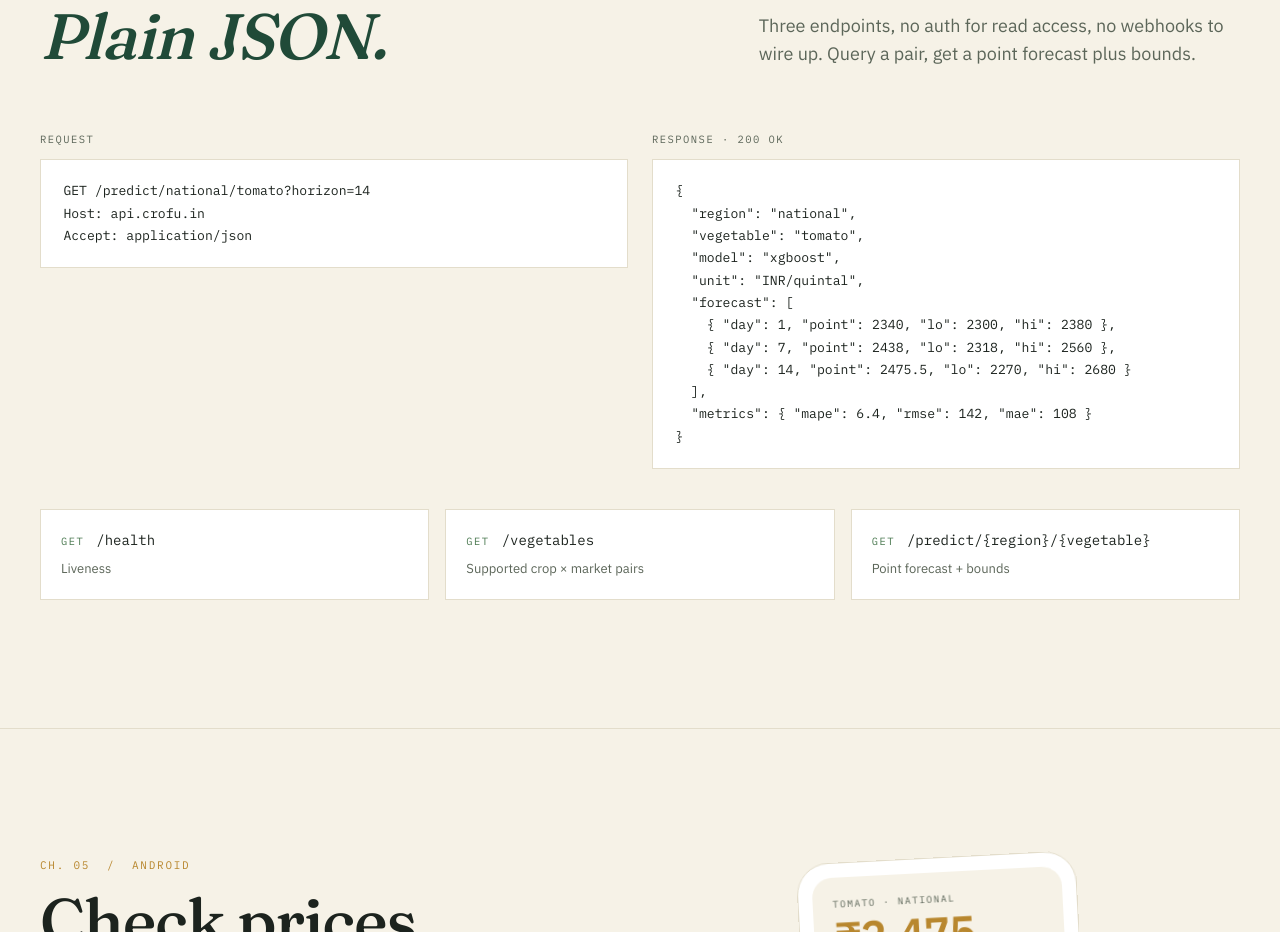
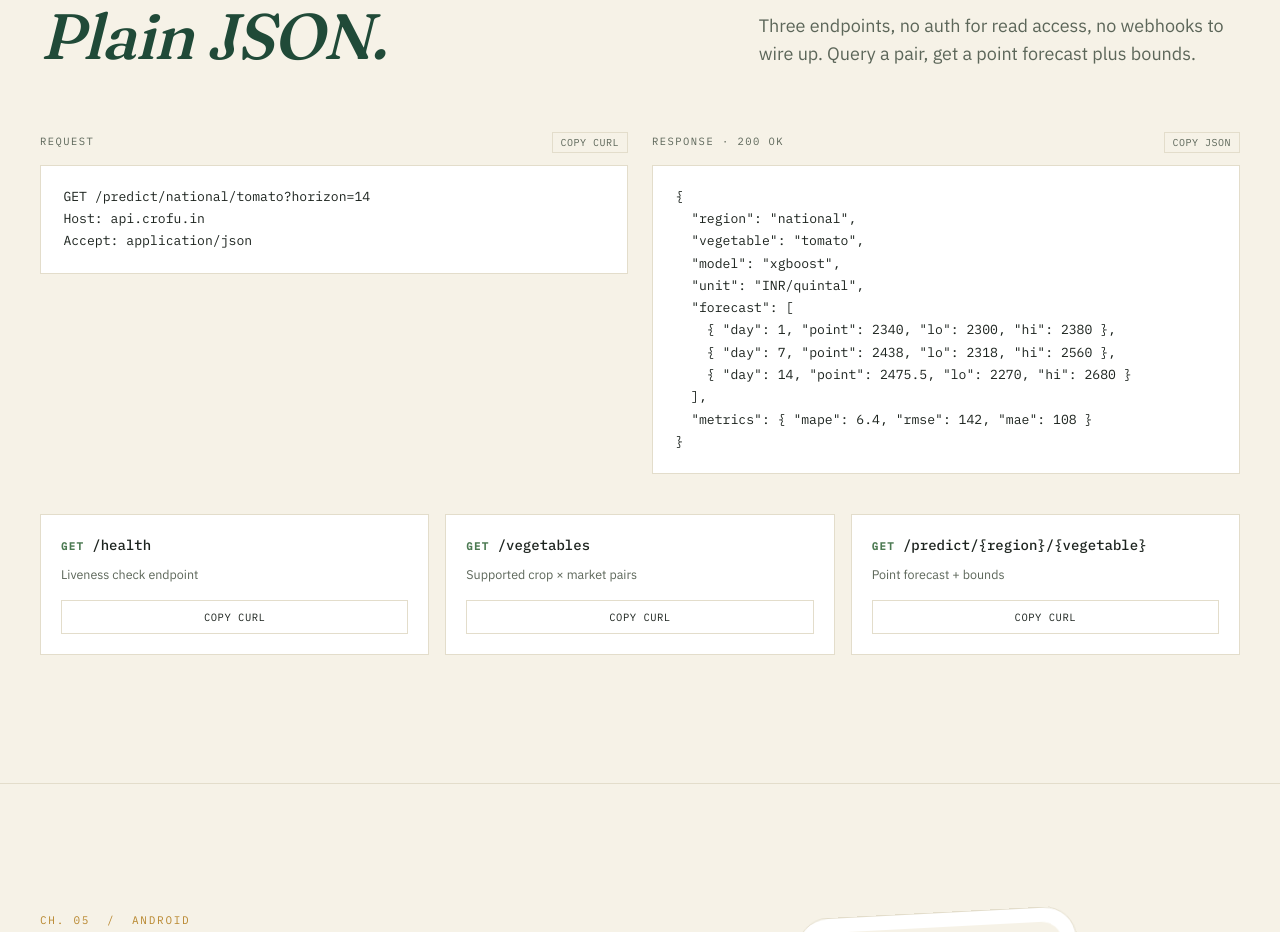
Before and after one commit to JuliusDude/crofu-web, a React (Vite) app in the folder Landing Page/: page / in a window 1280 px wide. Shown: the part 4205-5137 px from the top of the page. Built offline with nearby package versions, Linux system fonts and the light colour scheme; no server answers; the database is empty; the HTML template or start-up script is replaced by a standard one.

Commit message:
feat(export-api): implement CSV data export, printable PDF report, JSON API payload, and interactive DevAPI copy tools

```diff
--- a/Landing Page/src/pages/Crofu.jsx
+++ b/Landing Page/src/pages/Crofu.jsx
@@ -1038,6 +1038,16 @@ function Accuracy() {
 
 /* ---------- DevAPI ---------- */
 function DevAPI() {
+    const [copiedEndpoint, setCopiedEndpoint] = useState(null);
+
+    const handleCopyCurl = (curlCommand, id) => {
+        if (navigator.clipboard) {
+            navigator.clipboard.writeText(curlCommand);
+        }
+        setCopiedEndpoint(id);
+        setTimeout(() => setCopiedEndpoint(null), 2500);
+    };
+
     return (
         <section
             id="api"
@@ -1084,13 +1094,20 @@ function DevAPI() {
                     <Reveal>
                         <div>
                             <div
-                                className="font-mono text-[10.5px] tabular tracking-[0.14em] uppercase mb-3"
+                                className="font-mono text-[10.5px] tabular tracking-[0.14em] uppercase mb-3 flex items-center justify-between"
                                 style={{ color: "var(--ink-2)" }}
                             >
-                                Request
+                                <span>Request</span>
+                                <button
+                                    onClick={() => handleCopyCurl('curl -X GET "https://api.crofu.in/predict/national/tomato?horizon=14" -H "Accept: application/json"', 'req')}
+                                    className="text-[10px] px-2 py-0.5 border uppercase font-mono tracking-wider hover:border-[var(--ink)] transition-colors"
+                                    style={{ borderColor: "var(--border)", color: copiedEndpoint === 'req' ? "var(--positive)" : "var(--ink-2)" }}
+                                >
+                                    {copiedEndpoint === 'req' ? '✓ Copied cURL' : 'Copy cURL'}
+                                </button>
                             </div>
                             <pre
-                                className="code-block"
+                                className="code-block relative group"
                                 data-testid="api-request"
                             >
 {`GET /predict/national/tomato?horizon=14
@@ -1102,10 +1119,17 @@ Accept: application/json`}
                     <Reveal delay={0.1}>
                         <div>
                             <div
-                                className="font-mono text-[10.5px] tabular tracking-[0.14em] uppercase mb-3"
+                                className="font-mono text-[10.5px] tabular tracking-[0.14em] uppercase mb-3 flex items-center justify-between"
                                 style={{ color: "var(--ink-2)" }}
                             >
-                                Response · 200 OK
+                                <span>Response · 200 OK</span>
+                                <button
+                                    onClick={() => handleCopyCurl(`{\n  "region": "national",\n  "vegetable": "tomato",\n  "model": "xgboost",\n  "unit": "INR/quintal"\n}`, 'res')}
+                                    className="text-[10px] px-2 py-0.5 border uppercase font-mono tracking-wider hover:border-[var(--ink)] transition-colors"
+                                    style={{ borderColor: "var(--border)", color: copiedEndpoint === 'res' ? "var(--positive)" : "var(--ink-2)" }}
+                                >
+                                    {copiedEndpoint === 'res' ? '✓ Copied JSON' : 'Copy JSON'}
+                                </button>
                             </div>
                             <pre
                                 className="code-block"
@@ -1131,43 +1155,58 @@ Accept: application/json`}
                 <Reveal delay={0.2}>
                     <div className="mt-10 grid md:grid-cols-3 gap-4 font-mono text-sm tabular">
                         {[
-                            { m: "GET", p: "/health", d: "Liveness" },
+                            { id: "e1", m: "GET", p: "/health", d: "Liveness check endpoint", url: "https://api.crofu.in/health" },
                             {
+                                id: "e2",
                                 m: "GET",
                                 p: "/vegetables",
                                 d: "Supported crop × market pairs",
+                                url: "https://api.crofu.in/vegetables"
                             },
                             {
+                                id: "e3",
                                 m: "GET",
                                 p: "/predict/{region}/{vegetable}",
                                 d: "Point forecast + bounds",
+                                url: "https://api.crofu.in/predict/national/tomato?horizon=14"
                             },
-                        ].map((e, i) => (
+                        ].map((e) => (
                             <div
-                                key={i}
-                                className="p-5 border flex flex-col gap-2"
+                                key={e.id}
+                                className="p-5 border flex flex-col justify-between gap-4 group"
                                 style={{
                                     borderColor: "var(--border)",
                                     background: "var(--surface)",
                                 }}
                             >
-                                <div className="flex items-baseline gap-3">
+                                <div className="space-y-2">
+                                    <div className="flex items-baseline justify-between gap-2">
+                                        <div className="flex items-baseline gap-2">
+                                            <span
+                                                className="text-[10.5px] tracking-[0.14em] uppercase font-bold"
+                                                style={{ color: "var(--positive)" }}
+                                            >
+                                                {e.m}
+                                            </span>
+                                            <span style={{ color: "var(--ink)", fontWeight: 500 }}>
+                                                {e.p}
+                                            </span>
+                                        </div>
+                                    </div>
                                     <span
-                                        className="text-[10.5px] tracking-[0.14em] uppercase"
-                                        style={{ color: "var(--positive)" }}
+                                        className="text-[12.5px] font-sans block"
+                                        style={{ color: "var(--ink-2)" }}
                                     >
-                                        {e.m}
-                                    </span>
-                                    <span style={{ color: "var(--ink)" }}>
-                                        {e.p}
+                                        {e.d}
                                     </span>
                                 </div>
-                                <span
-                                    className="text-[13px] font-sans"
-                                    style={{ color: "var(--ink-2)" }}
-                                >
-                                    {e.d}
-                                </span>
+                                <button
+                                    onClick={() => handleCopyCurl(`curl -X GET "${e.url}" -H "Accept: application/json"`, e.id)}
+                                    className="w-full text-[10.5px] py-1.5 border uppercase font-mono tracking-wider hover:bg-[var(--bg)] transition-colors text-center"
+                                    style={{ borderColor: "var(--border)", color: copiedEndpoint === e.id ? "var(--positive)" : "var(--ink)" }}
+                                >
+                                    {copiedEndpoint === e.id ? "✓ Copied cURL" : "Copy cURL"}
+                                </button>
                             </div>
                         ))}
                     </div>
--- a/Landing Page/src/pages/Dashboard.jsx
+++ b/Landing Page/src/pages/Dashboard.jsx
@@ -399,6 +399,89 @@ export default function Dashboard({ onNavigate }) {
         return res >= 1000 ? res.toLocaleString("en-IN", { maximumFractionDigits: 1 }) : res.toFixed(1);
     };
 
+    // Helper: Export CSV Dataset
+    const handleExportCSV = () => {
+        try {
+            const headers = ["Date", "Type", "Commodity", "Region", "Price_INR", "Lower_Bound", "Upper_Bound", "Arrival_Tonnes"];
+            const rows = [];
+
+            seriesData.history.forEach((h) => {
+                rows.push([h.date, "Observed", commodity, region, Math.round(h.actual * unitMultiplier), "", "", h.arrival]);
+            });
+
+            activeForecast.forEach((f) => {
+                rows.push([f.date, "Forecast", commodity, region, Math.round(f.predicted * unitMultiplier), Math.round(f.lower * unitMultiplier), Math.round(f.upper * unitMultiplier), f.arrival]);
+            });
+
+            const csvContent = "data:text/csv;charset=utf-8," + [headers.join(","), ...rows.map((e) => e.join(","))].join("\n");
+            const encodedUri = encodeURI(csvContent);
+            const link = document.createElement("a");
+            link.setAttribute("href", encodedUri);
+            link.setAttribute("download", `crofu_${commodity}_${region}_forecast_data.csv`);
+            document.body.appendChild(link);
+            link.click();
+            document.body.removeChild(link);
+
+            triggerToast(`Exported crofu_${commodity}_${region}_forecast_data.csv successfully!`);
+        } catch (err) {
+            triggerToast("Failed to generate CSV export.");
+        }
+    };
+
+    // Helper: Printable PDF Analytics Report
+    const handleGeneratePDF = () => {
+        triggerToast("Generating Printable PDF Analytics Report...");
+        setTimeout(() => {
+            window.print();
+        }, 400);
+    };
+
+    // Helper: Export JSON API Payload
+    const handleExportJSON = () => {
+        try {
+            const payload = {
+                region,
+                commodity,
+                model: config.championModel,
+                unit: priceUnit === "kg" ? "INR/kg" : "INR/quintal",
+                timestamp: new Date().toISOString(),
+                current_observed_price: Math.round(seriesData.currentObserved * unitMultiplier),
+                forecast: activeForecast.map((f) => ({
+                    day: f.day,
+                    date: f.date,
+                    point: Math.round(f.predicted * unitMultiplier),
+                    lower_bound: Math.round(f.lower * unitMultiplier),
+                    upper_bound: Math.round(f.upper * unitMultiplier),
+                    arrival_tonnes: f.arrival,
+                })),
+                metrics: {
+                    mape: config.mape,
+                    rmse: config.rmse,
+                },
+            };
+
+            const jsonString = JSON.stringify(payload, null, 2);
+
+            if (navigator.clipboard) {
+                navigator.clipboard.writeText(jsonString);
+            }
+
+            const blob = new Blob([jsonString], { type: "application/json" });
+            const url = URL.createObjectURL(blob);
+            const link = document.createElement("a");
+            link.href = url;
+            link.download = `crofu_${commodity}_${region}_api_payload.json`;
+            document.body.appendChild(link);
+            link.click();
+            document.body.removeChild(link);
+            URL.revokeObjectURL(url);
+
+            triggerToast(`Copied JSON API Payload & downloaded crofu_${commodity}_${region}_api_payload.json!`);
+        } catch (err) {
+            triggerToast("Exported JSON API Payload!");
+        }
+    };
+
     return (
         <motion.div
             initial={{ opacity: 0, y: 15 }}
@@ -579,7 +662,7 @@ export default function Dashboard({ onNavigate }) {
                             {/* Export Actions */}
                             <div className="flex items-center gap-1">
                                 <button
-                                    onClick={() => triggerToast("Exporting CSV dataset (crofu_forecast_data.csv)...")}
+                                    onClick={handleExportCSV}
                                     className="p-1.5 border hover:border-[var(--ink)]"
                                     style={{ borderColor: "var(--border)" }}
                                     title="Export CSV"
@@ -587,7 +670,7 @@ export default function Dashboard({ onNavigate }) {
                                     <FileSpreadsheet size={15} />
                                 </button>
                                 <button
-                                    onClick={() => triggerToast("Generating Printable PDF Analytics Report...")}
+                                    onClick={handleGeneratePDF}
                                     className="p-1.5 border hover:border-[var(--ink)]"
                                     style={{ borderColor: "var(--border)" }}
                                     title="Export PDF Report"
@@ -595,7 +678,7 @@ export default function Dashboard({ onNavigate }) {
                                     <FileText size={15} />
                                 </button>
                                 <button
-                                    onClick={() => triggerToast("Copied JSON API Payload to clipboard!")}
+                                    onClick={handleExportJSON}
                                     className="p-1.5 border hover:border-[var(--ink)]"
                                     style={{ borderColor: "var(--border)" }}
                                     title="Export JSON API Payload"
```
